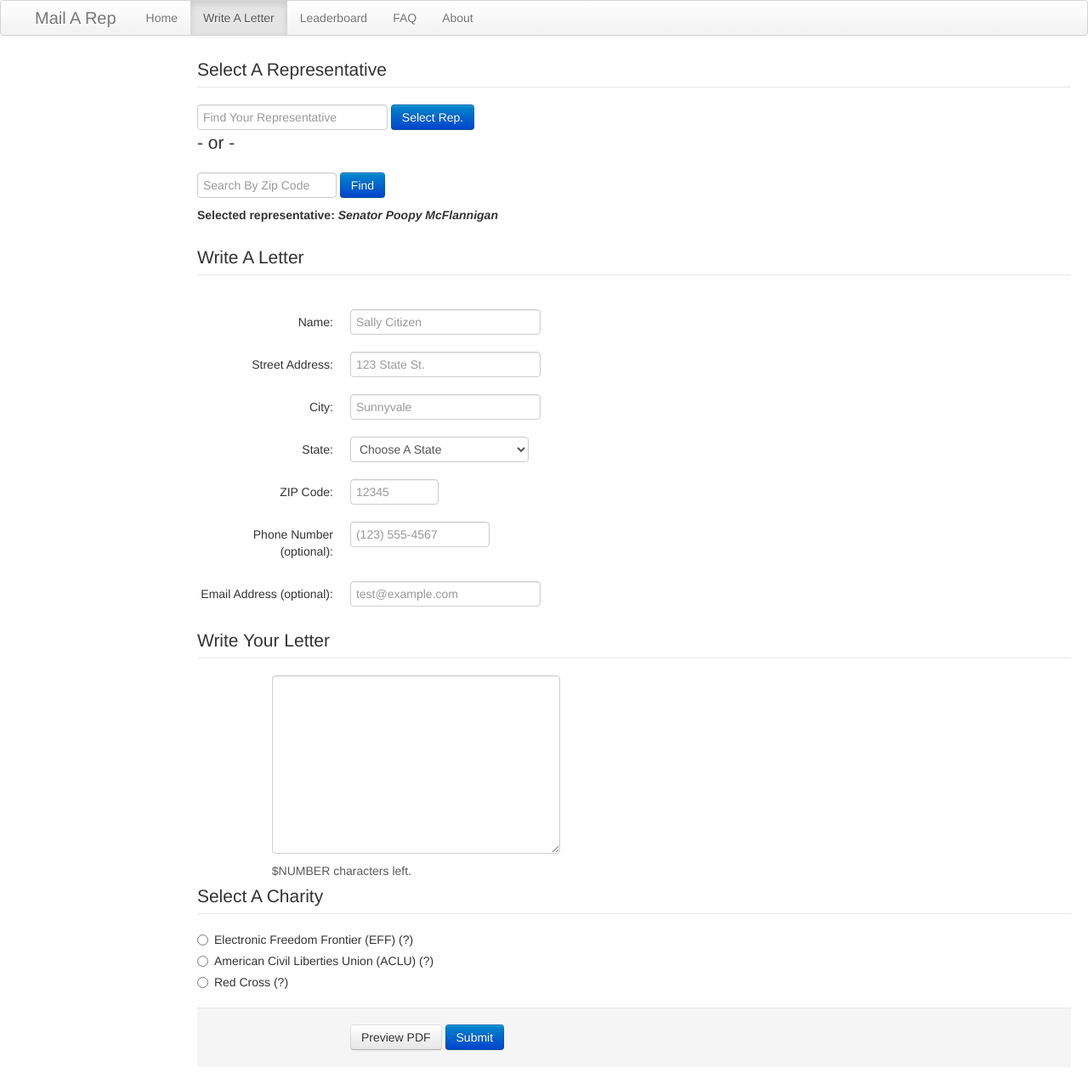
After one commit to kevincrane/mailarep, a Django app: page /writeletter/ in a window 1280 px wide. The commit adds this page. Shown: the whole page at 85% size. Run offline with Django 3.2, Linux system fonts and the light colour scheme; style sheets or scripts are compiled from the project's sources; some libraries are stand-ins or nearby versions.

Commit message:
Created initial version of letter form.

```diff
--- a/mailarep_site/mailarep/urls.py
+++ b/mailarep_site/mailarep/urls.py
@@ -8,7 +8,9 @@ from mailarep_app import views
 
 urlpatterns = patterns('',
     # Examples:
-    url(r'^$',          views.index,     name='index'),
+    url(r'^$',              views.index,     name='index'),
+    url(r'^writeletter/$',  views.writeletter,     name='writeletter'),
+    url(r'^leaderboard/$',  views.leaderboard,     name='leaderboard'),
     # url(r'^mailarep/', include('mailarep.foo.urls')),
 
     # Uncomment the admin/doc line below to enable admin documentation:
--- a/mailarep_site/mailarep_app/views.py
+++ b/mailarep_site/mailarep_app/views.py
@@ -6,6 +6,17 @@ def index(request):
     """ Home page of the web site
     """
     return render(request, 'index.html')
+
+def writeletter(request):
+    """ Form page to write a letter
+    """
+    return render(request, 'writeletter.html')
+
+
+def leaderboard(request):
+    """ Home page of the web site
+    """
+    return render(request, 'leaderboard.html')
 
 
 # Custom view for a 404 error
--- /dev/null
+++ b/mailarep_site/static/css/style.less
@@ -0,0 +1,5 @@
+
+// Letter Text Area Box
+#letterText {
+  width: 100%;
+}
--- /dev/null
+++ b/mailarep_site/templates/writeletter.html
@@ -0,0 +1,208 @@
+<!DOCTYPE html>
+<html>
+<head>
+    {% load static %}
+    <title>Mail A Rep!</title>
+    <meta name="viewport" content="width=device-width, initial-scale=1.0">
+    <!-- Bootstrap -->
+    <link rel="stylesheet" href="{{ STATIC_URL }}css/bootstrap.css" media="screen">
+  {#    <link rel="stylesheet" href="https://app.divshot.com/themes/amelia/bootstrap.css">#}
+    <link rel="stylesheet" href="{{ STATIC_URL }}css/bootstrap-responsive.css">
+    <link rel="stylesheet/less" href="{{ STATIC_URL }}css/style.less">
+    <script src="{{ STATIC_URL }}js/jquery.min.js"></script>
+    <script src="{{ STATIC_URL }}js/less.min.js"></script>
+    <script src="{{ STATIC_URL }}js/bootstrap.min.js"></script>
+</head>
+<body>
+
+  <!-- Collapsible Navbar -->
+  <div class="navbar">
+      <div class="navbar-inner">
+          <div class="container-fluid">
+              <a class="btn btn-navbar" data-toggle="collapse" data-target=".nav-collapse">
+                  <span class="icon-bar"></span>
+                  <span class="icon-bar"></span>
+                  <span class="icon-bar"></span>
+              </a>
+              <a class="brand" href="/">Mail A Rep</a>
+              <div class="nav-collapse collapse">
+                  <ul class="nav">
+                      <li ><a href="/">Home</a></li>
+                      <li class="active"><a href="/writeletter">Write A Letter</a></li>
+                      <li><a href="/leaderboard">Leaderboard</a></li>
+                      <li><a href="/faq">FAQ</a></li>
+                      <li><a href="/about">About</a></li>
+                  </ul>
+              </div>
+          </div>
+      </div>
+  </div>
+
+  <!-- Write a Letter Form -->
+  <div class="container-fluid">
+      <div class="row-fluid">
+          <div class="hidden-tablet span2">
+              <!-- TODO: Scroll-spy Sidebar -->
+          </div>
+          <div class="span10">
+              <!-- Select a representative form -->
+              <form class="form-horizontal" id="formSelectRep">
+                  <legend>Select A Representative</legend>
+                  <input placeholder="Find Your Representative"
+                         class="input-large" type="text">
+                  <button class="btn btn-primary">Select Rep.</button> <!-- TODO: validate text box, select rep -->
+                  <div class="lead">- or -</div>
+                  <input placeholder="Search By Zip Code" class="input-medium"
+                         type="text">
+                  <button class="btn btn-primary">Find</button> <!-- TODO: Pop up modal -->
+                  <div id="selectedRepText">
+                      <h5>Selected representative: <em>Senator Poopy McFlannigan</em></h5>
+                  </div>
+              </form>
+
+              <!--Address Form -->
+              <form class="form-horizontal">
+                <fieldset>
+                    <!-- Form Name -->
+                    <legend>Write A Letter</legend>
+                    <!-- Text input-->
+                    <div class="control-group">
+                        <label class="control-label" for="letterName">Name:</label>
+                        <div class="controls">
+                            <input id="letterName" name="letterName" placeholder="Sally Citizen" class="input-large"
+                                   required="" type="text">
+                        </div>
+                    </div>
+                    <!-- Text input-->
+                    <div class="control-group">
+                        <label class="control-label" for="letterStreet">Street Address:</label>
+                        <div class="controls">
+                            <input id="letterStreet" name="letterStreet" placeholder="123 State St."
+                                   class="input-large" required="" type="text">
+                        </div>
+                    </div>
+                    <!-- Text input-->
+                    <div class="control-group">
+                        <label class="control-label" for="letterCity">City:</label>
+                        <div class="controls">
+                            <input id="letterCity" name="letterCity" placeholder="Sunnyvale" class="input-large"
+                                   required="" type="text">
+                        </div>
+                    </div>
+                    <!-- Select Basic -->
+                    <div class="control-group">
+                        <label class="control-label" for="letterState">State:</label>
+                        <div class="controls">
+                            <select id="letterState" name="letterState" class="input-large">
+                                <option value="">Choose A State</option>
+                                <option value="AL">Alabama</option>
+                                <option value="AK">Alaska</option>
+                                <option value="AZ">Arizona</option>
+                                <option value="AR">Arkansas</option>
+                                <option value="CA">California</option>
+                                <option value="CO">Colorado</option>
+                                <option value="CT">Connecticut</option>
+                                <option value="DE">Delaware</option>
+                                <option value="DC">District of Columbia</option>
+                                <option value="FL">Florida</option>
+                                <option value="GA">Georgia</option>
+                                <option value="HI">Hawaii</option>
+                                <option value="ID">Idaho</option>
+                                <option value="IL">Illinois</option>
+                                <option value="IN">Indiana</option>
+                                <option value="IA">Iowa</option>
+                                <option value="KS">Kansas</option>
+                                <option value="KY">Kentucky</option>
+                                <option value="LA">Louisiana</option>
+                                <option value="ME">Maine</option>
+                                <option value="MD">Maryland</option>
+                                <option value="MA">Massachusetts</option>
+                                <option value="MI">Michigan</option>
+                                <option value="MN">Minnesota</option>
+                                <option value="MS">Mississippi</option>
+                                <option value="MO">Missouri</option>
+                                <option value="MT">Montana</option>
+                                <option value="NE">Nebraska</option>
+                                <option value="NV">Nevada</option>
+                                <option value="NH">New Hampshire</option>
+                                <option value="NJ">New Jersey</option>
+                                <option value="NM">New Mexico</option>
+                                <option value="NY">New York</option>
+                                <option value="NC">North Carolina</option>
+                                <option value="ND">North Dakota</option>
+                                <option value="OH">Ohio</option>
+                                <option value="OK">Oklahoma</option>
+                                <option value="OR">Oregon</option>
+                                <option value="PA">Pennsylvania</option>
+                                <option value="RI">Rhode Island</option>
+                                <option value="SC">South Carolina</option>
+                                <option value="SD">South Dakota</option>
+                                <option value="TN">Tennessee</option>
+                                <option value="TX">Texas</option>
+                                <option value="UT">Utah</option>
+                                <option value="VT">Vermont</option>
+                                <option value="VA">Virginia</option>
+                                <option value="WA">Washington</option>
+                                <option value="WV">West Virginia</option>
+                                <option value="WI">Wisconsin</option>
+                                <option value="WY">Wyoming</option>
+                            </select>
+                        </div>
+                    </div>
+                    <!-- Text input-->
+                    <div class="control-group">
+                        <label class="control-label" for="letterZip">ZIP Code:</label>
+                        <div class="controls">
+                            <input id="letterZip" name="letterZip" placeholder="12345" class="input-small"
+                                   required="" type="text">
+                        </div>
+                    </div>
+                    <!-- Text input-->
+                    <div class="control-group">
+                        <label class="control-label" for="letterPhone">Phone Number (optional):</label>
+                        <div class="controls">
+                            <input id="letterPhone" name="letterPhone" placeholder="(123) 555-4567"
+                                   class="input-medium" type="text">
+                        </div>
+                    </div>
+                    <!-- Text input-->
+                    <div class="control-group">
+                        <label class="control-label" for="letterEmail">Email Address (optional):</label>
+                        <div class="controls">
+                            <input id="letterEmail" name="letterEmail" class="input-large" placeholder="test@example.com"
+                                   type="email">
+                        </div>
+                    </div>
+                </fieldset>
+
+                <!-- Write a letter -->
+                <legend>Write Your Letter</legend>
+                  <div class="clearfix">
+                    <div class="span4 offset1">
+                      <textarea id="letterText" rows="10" name="letterText"></textarea>
+                      <span class="help-block">$NUMBER characters left.</span>
+                    </div>
+                  </div>
+
+                <!-- Select Charity -->
+                <legend>Select A Charity</legend>
+                <label class="radio">
+                    <input value="true" id="radio1" name="radio" type="radio"> Electronic Freedom Frontier (EFF) (?)</label>
+                <label class="radio">
+                    <input value="true" id="radio2" name="radio" type="radio"> American Civil Liberties Union (ACLU) (?)</label>
+                <label class="radio">
+                    <input value="true" id="radio3" name="radio" type="radio"> Red Cross (?)</label>
+
+                <!-- Submit Buttons -->
+                <div class="form-actions">
+                    <input class="btn" value="Preview PDF" type="reset">
+                    <button type="submit" class="btn btn-primary">Submit</button>
+                </div>
+              </form>
+          </div>
+      </div>
+  </div>
+
+
+</body>
+</html>
--- a/requirements.txt
+++ b/requirements.txt
@@ -1,7 +1,6 @@
 Django==1.5.1
-PyXML==0.8.4
 South==0.8.1
 Unipath==1.0
-ZSI==2.0-rc3
 argparse==1.2.1
+django-debug-toolbar==0.9.4
 wsgiref==0.1.2
```
Also changed, not shown: mailarep_site/templates/index.html (+15 -20 lines), mailarep_site/templates/leaderboard.html (added, +101 -0 lines), 1 other file.
